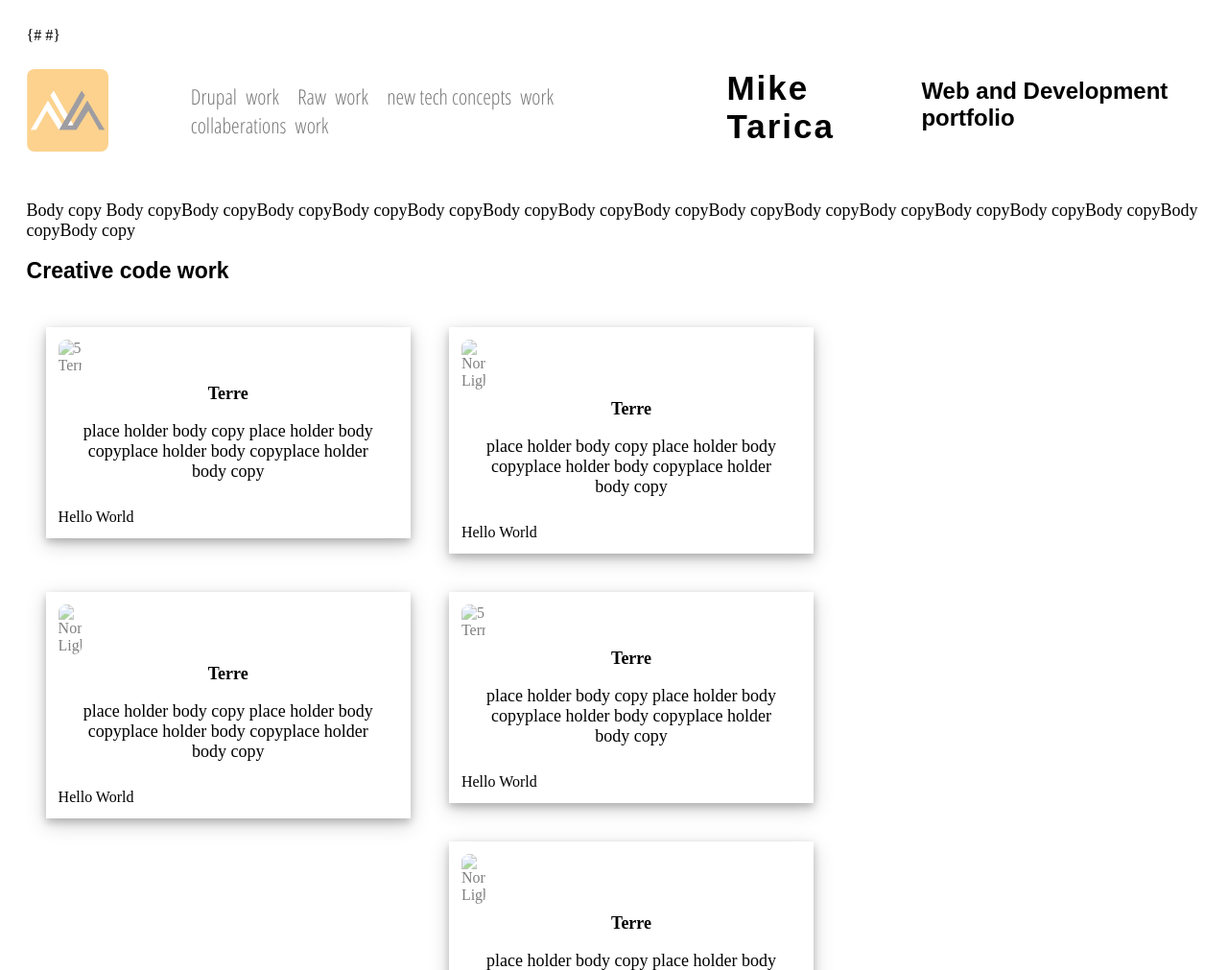
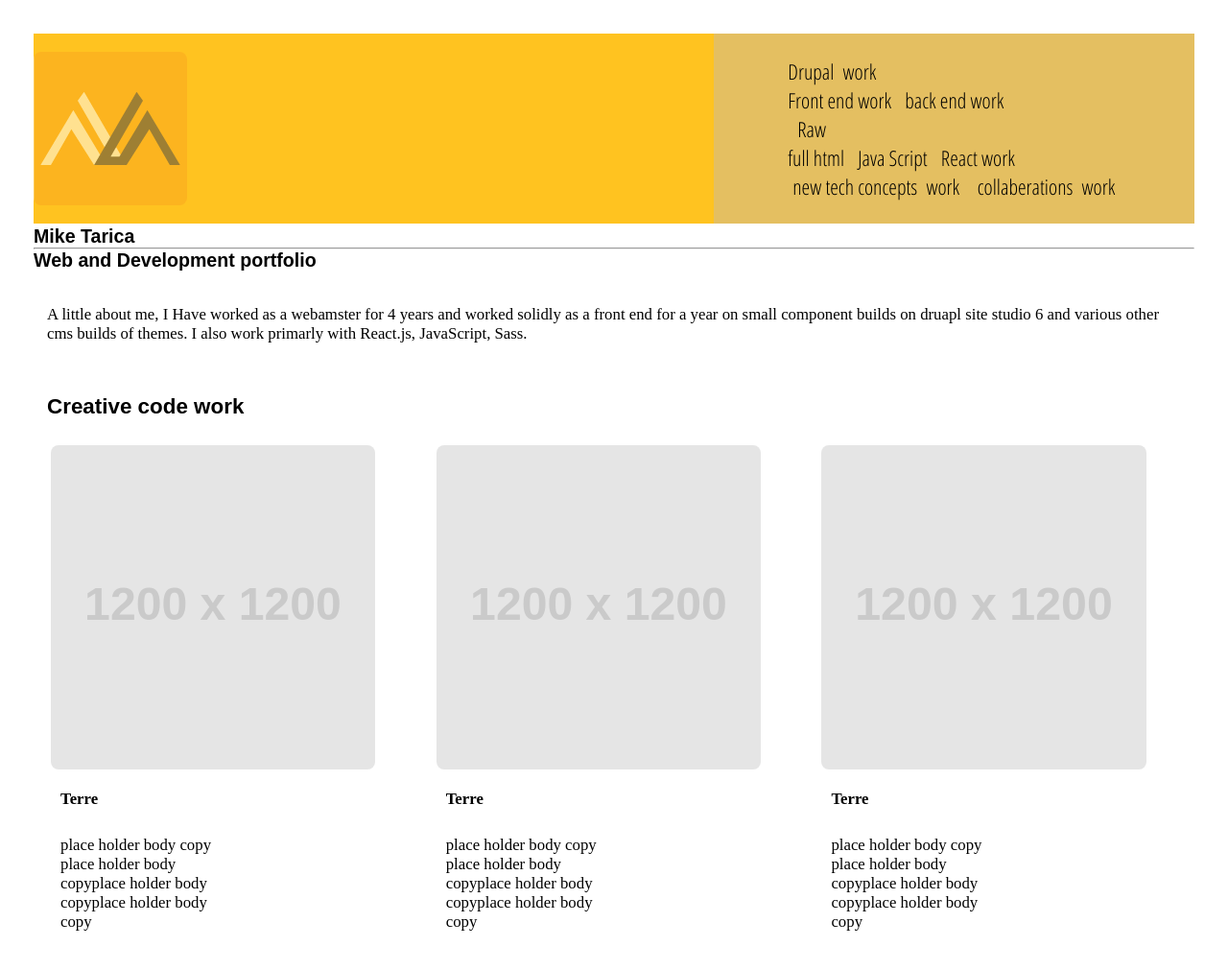
Before and after one commit to MikeTarica/miketarica.github.io, a plain HTML site: page index.html in a window 1280 px wide. Shown: the top 1011 px of the page at 96% size. Drawn offline with nearby package versions, Linux system fonts and the light colour scheme; placeholder pictures from the web are drawn by us; a web font is replaced by a local one.

Commit message:
clean code fix on html and css files

```diff
--- a/Styles/global-styling.css
+++ b/Styles/global-styling.css
@@ -1,15 +1,46 @@
 /* font import */
 @import url(https://fonts.googleapis.com/css?family=Open+Sans+Condensed:300|Sonsie+One);
+/* Color branding roots */
+:root {
+  /* Branding Colors */
+  --main-branding-color: rgb(255, 0, 43);
+  --main-branding-sub: rgb(0, 0, 0);
+  --main-background-grey: rgba(190, 185, 185, 0.42);
+  --secondary-branding-alt: rgba(255, 187, 0, 0.876);
+  /* Fonts */
+  --font-sizing-paragraphs: 1.2rem;
+  --font-type-1-main: "Open Sans Condensed",
+    sans-serif;
+  --font-type-2-header-tags: "Sonsie One",
+    sans-serif;
+  /* sizing  */
+  --font-type-1-header-size-large: 1.4rem;
+}
+
 /* Global stylying */
 * {
-  box-sizing: border-box;
   margin: 0;
   padding: 0;
 }
 
+@media (max-width: 1920px) {
+  html {
+    font-size: var(--font-type-1-header-size-large);
+  }
+}
+
+html {
+  font-size: 14px;
+}
+
 body {
-  /* background-image: linear-gradient(to bottom, #24252a, rgba(222, 211, 211, 0.466), white); */
+  margin: 1.1rem;
+  padding: 10px;
   margin: 25px;
+}
+
+nav {
+  background-color: var(--main-background-grey);
 }
 
 form {
@@ -24,11 +55,10 @@ ul {
 li,
 a,
 button {
-font-family: "Open Sans Condensed",
-sans-serif;
+  font-family: var(--font-type-1-main);
   font-weight: 500;
   font-size: 22px;
-color: #00000087;
+  color: var(--main-branding-sub);
   text-decoration: none;
   display: inline;
   padding: 5px;
@@ -39,11 +69,10 @@ header {
   justify-content: space-between;
   align-items: center;
   width: 100;
-  background-image: linear-gradient (rgba (4, 9, 30, 0, 7), rgba (4, 9, 30, 0, 7)),
-  url (image/bracground.jpg);
   background-postion: center;
   background-size: cover;
   position: relative;
+  background-color: var(--secondary-branding-alt);
 }
 
 nav {
@@ -52,64 +81,63 @@ header {
   justify-content: space-between;
   align-items: center;
 }
-html {}
 
-body {
-  margin: 1.1rem;
-  padding: 10px;
+.font-smoothing {
+  -webkit-font-smoothing: antialiased;
+  -moz-osx-font-smoothing: grayscale;
 }
+h1,
+h2,
+h3 {
+  font-family: var(--font-type-2-header-tags);
+}
+
 h1 {
-  font-size: 35px;
-  padding-bottom: 3%;
-  font-family: "Sonsie One",
-    Arial,
-    Helvetica,
-    sans-serif;
-  /* background-image: linear-gradient(rgba(255, 60, 60, 0.114), rgba(210, 200, 200, 0.195), rgba(255, 255, 255, 0)); */
+  /* font-size: 2.2rem; */
+  font-size: var(--font-type-1-header-size-large);
+  padding-bottom: 1.5rem;
+  color: var(--main-branding-sub);
 
 }
 
 h2 {
-  font-size: 25 px;
-  font-family: "Sonsie One",
-  sans-serif;
-  padding-bottom: 1%;
+  font-size: 1.8rem;
+  padding: 1rem;
+  color: var(--main-branding-sub);
 }
 
 h3 {
-  font-size: 23px;
-  font-family: "Sonsie One",
-  sans-serif;
+  font-size: 1.6rem;
+  padding: 1rem;
+  color: var(--main-branding-sub);
   }
 
 p {
-    font-size: 18px;
-    padding-bottom: 18px;
+  font-size: 1.8rem;
+  padding: 1rem;
+  color: var(--main-branding-sub);
+  font-size: var(--font-sizing-paragraphs);
 }
-
-nav {}
-
 img {
-  max-width: 7%;
+  max-width: 90%;
   height: auto;
   border-radius: 8px;
   opacity: 0.5;
 }
+sup {
+  padding: 1rem;
+  font-size: var();
+}
 /* second heading ammendment  */
-
 .header-section-body {
-  margin-bottom: 2%;
-  border-radius: 10%;
+  margin-bottom: 2px;
 }
 .body-copy {
   margin-bottom: 2%;
 }
 
 .site-heading {
-  float: right;
-  margin: 21px 23px 23px 21px;
   color: black;
-  padding: 5px 10px 10px 10px;
   letter-spacing: 2px;
 }
 
@@ -118,44 +146,34 @@ img {
   font-size: 20px;
   float: left;
 }
-
-
 /* image columns  */
 .body-creative-work {
   padding-top: 2%;
 }
-
-
 /* image 3 column  */
-
-
 div.polaroid-container {
   box-sizing: border-box;
+  use flex
 }
 
 .polaroid-body::after {
-
-  content: "";
   clear: both;
   display: table;
 }
 div.polaroid {
   background-color: white;
-    box-shadow: 0 4px 8px 0 rgb(0 0 0 / 20%),
-    0 6px 20px 0 rgb(0 0 0 / 19%);
   margin-bottom: 25px;
   max-width: 31.05%;
   width: 125%;
   padding: 13px;
-    margin: 20px;
+  margin: 13 px;
   float: left;
 }
 
 div.container {
-  text-align: center;
-  padding: 10px 20px;
+  text-align: left;
+  padding: 1px 1px;
   /* image colums hover state  */
-  .container {
   position: relative;
   width: 50%;
   }
--- a/index.html
+++ b/index.html
@@ -5,15 +5,15 @@
   <meta charset="utf-8">
   <meta name="viewport" content="width=device-width, initial-scale=1">
   <link rel="shortcut icon" href="images/54521329_2303307979693799_397543036206186496_n.png" type="image/x-icon">
-  <title>mike tarica</title>
-  <link href="" rel="stylesheet" type="text/css">
+  <title>Mikey Tarica | Web developer </title>
   <link rel="stylesheet" href="styles/global-styling.css">
+  <script src="js/funtionalaty.js"></script>
+  <script src="https://code.jquery.com/jquery-1.8.2.js"></script>
   <!-- the below three lines are a fix to get HTML5 semantic elements working in old versions of Internet Explorer-->
   <!--[if lt IE 9]>
         <script src=""></script>
   <![endif]-->
-  {#
-  <script type="text/javascript" src="https://code.jquery.com/jquery-1.8.2.js"></script> #}
+
 </head>
 
 <body>
@@ -21,44 +21,59 @@
   <header class="header-section-body">
     <!--logo-->
     <img src="images/54521329_2303307979693799_397543036206186496_n.png" alt="">
-    <!-- heading component -->
+    <!--navigation and menus-->
     <nav>
       <div class="body-header-copy padding-banner">
-
-        <div class="scrollmenu">
         <ul>
           <li> Drupal <a href="/drupal_work.html">work</a>
+            <ul>
+              <li>Front end work</li>
+              <li>back end work</li>
+            </ul>
           </li>
-            <li> Raw <a href="/raw_work.html">work</a>
+          <li> <a href="/raw_work.html">Raw</a>
+            <ul>
+              <li>full html</li>
+              <li>Java Script</li>
+              <li>React work</li>
+            </ul>
           </li>
-            <li> new tech concepts <a href="/expermental_code_work.html">work</a>
-            </li>
-            <li> collaberations <a href="/collberation_work.html">work</a>
-            </li>
+          <li> new tech concepts <a href="/expermental_code_work.html">work</a></li>
+          <li> collaberations <a href="/collberation_work.html">work</a></li>
           </ul>
           </div>
-      </div>
     </nav>
-    <h1 class="site-heading text-3xl ">Mike Tarica </h1>
-    <h2 class="second-heading">Web and Development portfolio</h2>
-
-
   </header>
 
+  <article>
+    <h1 class="font-smoothing">
+      Mike Tarica
+      <hr> Web and Development portfolio
+    </h1>
+    <p>A little about me, I Have worked as a webamster for 4 years and worked solidly as a front end for a year on small
+      component builds on druapl site studio 6 and various other cms builds of themes. I also work primarly with React.js,
+      JavaScript, Sass.
+    </p>
+  </article>
 
-  <div>
-    <p> Body copy Body copyBody copyBody copyBody copyBody copyBody copyBody copyBody copyBody copyBody copyBody
-      copyBody
-      copyBody copyBody copyBody copyBody copy</p>
-  </div>
-  <h3>Creative code work</h3>
   <div class="body-creative-work">
-
+    <h3 class="font-smoothing">Creative code work</h3>
     <!--image 3 column-->
     <div class="polaroid-container">
       <div class="polaroid-body">
         <div class="polaroid">
-          <img src="img_5terre.jpg" alt="5 Terre" style="width:100%">
+          <a href="https://placeholder.com/"><img src="https://via.placeholder.com/1200.png"></a>
+          <div class="container">
+            <p><strong> Terre</strong></p>
+            <p>place holder body copy place holder body copyplace holder body copyplace holder body copy</p>
+          </div>
+          <div class="overlay">
+            <div class="text">Hello World</div>
+          </div>
+        </div>
+
+        <div class="polaroid">
+          <a href="https://placeholder.com/"><img src="https://via.placeholder.com/1200.png"></a>
           <div class="container">
             <p><strong> Terre</strong></p>
             <p>
@@ -71,7 +86,7 @@
           </div>
 
         <div class="polaroid">
-            <img src="lights600x400.jpg" alt="Norther Lights" style="width:100%">
+          <a href="https://placeholder.com/"><img src="https://via.placeholder.com/1200.png"></a>
           <div class="container">
             <p><strong> Terre</strong></p>
             <p>
@@ -82,20 +97,9 @@
             <div class="text">Hello World</div>
           </div>
           </div>
+
         <div class="polaroid">
-            <img src="lights600x400.jpg" alt="Norther Lights" style="width:100%">
-            <div class="container">
-              <p><strong> Terre</strong></p>
-              <p>
-                place holder body copy place holder body copyplace holder body copyplace holder body copy
-              </p>
-            </div>
-            <div class="overlay">
-              <div class="text">Hello World</div>
-            </div>
-          </div>
-          <div class="polaroid">
-            <img src="img_5terre.jpg" alt="5 Terre" style="width:100%">
+          <a href="https://placeholder.com/"><img src="https://via.placeholder.com/1200.png"></a>
           <div class="container">
             <p><strong> Terre</strong></p>
             <p>
@@ -107,8 +111,9 @@
             <div class="text">Hello World</div>
           </div>
           </div>
+
         <div class="polaroid">
-          <img src="lights600x400.jpg" alt="Norther Lights" style="width:100%">
+          <a href="https://placeholder.com/"><img src="https://via.placeholder.com/1200.png"></a>
           <div class="container">
             <p><strong> Terre</strong></p>
             <p>
@@ -119,8 +124,9 @@
             <div class="text">Hello World</div>
           </div>
         </div>
+
         <div class="polaroid">
-          <img src="lights600x400.jpg" alt="Norther Lights" style="width:100%">
+          <a href="https://placeholder.com/"><img src="https://via.placeholder.com/1200.png"></a>
           <div class="container">
             <p><strong> Terre</strong></p>
             <p>
@@ -134,31 +140,14 @@
       </div>
     </div>
   </div>
-  </div>
-  </div>
-  <div class="body-copy">
-    <article>
-      <p>for all the stuff you want to know<span><a href="">"click here"</a></span></p>
-    </article>
-  </div>
-  <!--End of images -->
+  <!--End of poloriod images -->
   <div class="second-copy-banner padding-banner">
     <div class="banner">
       <img src="" alt="banner image 1" stlyle="width:100%">
-
     </div>
     <div class="second-banner-copy">
-      <h3>
-        intro to about me
-      </h3>
-      <p>
-        asdasdas
-        body copy body copybody copybody copybody copybody copybody copybody copybody copybody copybody copybody
-        copybody
-        copybody copybody copybody copybody copybody copybody copybody copybody copybody copybody copybody copybody
-        copybody
-        copy
-      </p>
+      <h3>Sub heading H3</h3>
+      <p>paragraph</p>
     </div>
   </div>
 
@@ -170,68 +159,6 @@
         <p>looking for a <span><a href="">goood</a></span>times</p>
       </article>
     </div>
-  </div>
-
-  <div class="second-copy-banner-section-2 padding-banner">
-    <div class="banner-section-2">
-
-    </div>
-    <div class="second-banner-copy-section-2">
-      <h3>
-        title 2
-      </h3>
-      <p>
-        body copy
-
-      </p>
-
-    </div>
-
-  </div>
-
-  <div class="padding-banner">
-    <table class="GeneratedTable">
-      <thead>
-        <tr>
-          <th>Header</th>
-          <th>Header</th>
-          <th>Header</th>
-          <th>Header</th>
-          <th>Header</th>
-        </tr>
-      </thead>
-      <tbody>
-        <tr>
-          <th>Header</th>
-          <td>Cell</td>
-          <td>Cell</td>
-        </tr>
-        <tr>
-          <th>Header</th>
-          <td>Cell</td>
-          <td>Cell</td>
-          <td>Cell</td>
-        </tr>
-        <tr>
-          <th>Header</th>
-          <td>Cell</td>
-          <td>Cell</td>
-          <td>Cell</td>
-        </tr>
-        <tr>
-          <th>Header</th>
-          <td>Cell</td>
-          <td>Cell</td>
-          <td>Cell</td>
-        </tr>
-        <tr>
-          <th>Header</th>
-          <td>Cell</td>
-          <td>Cell</td>
-          <td>Cell</td>
-        </tr>
-      </tbody>
-    </table>
   </div>
 
   <footer class="padding-banner">
@@ -252,7 +179,6 @@
 
     <p><sup>©</sup>Copyright 2022 by mike tarica. All rights reversed.</p>
   </footer>
-
 </body>
 
 </html>
```
Lines whose indentation alone changed are shown as unchanged.
